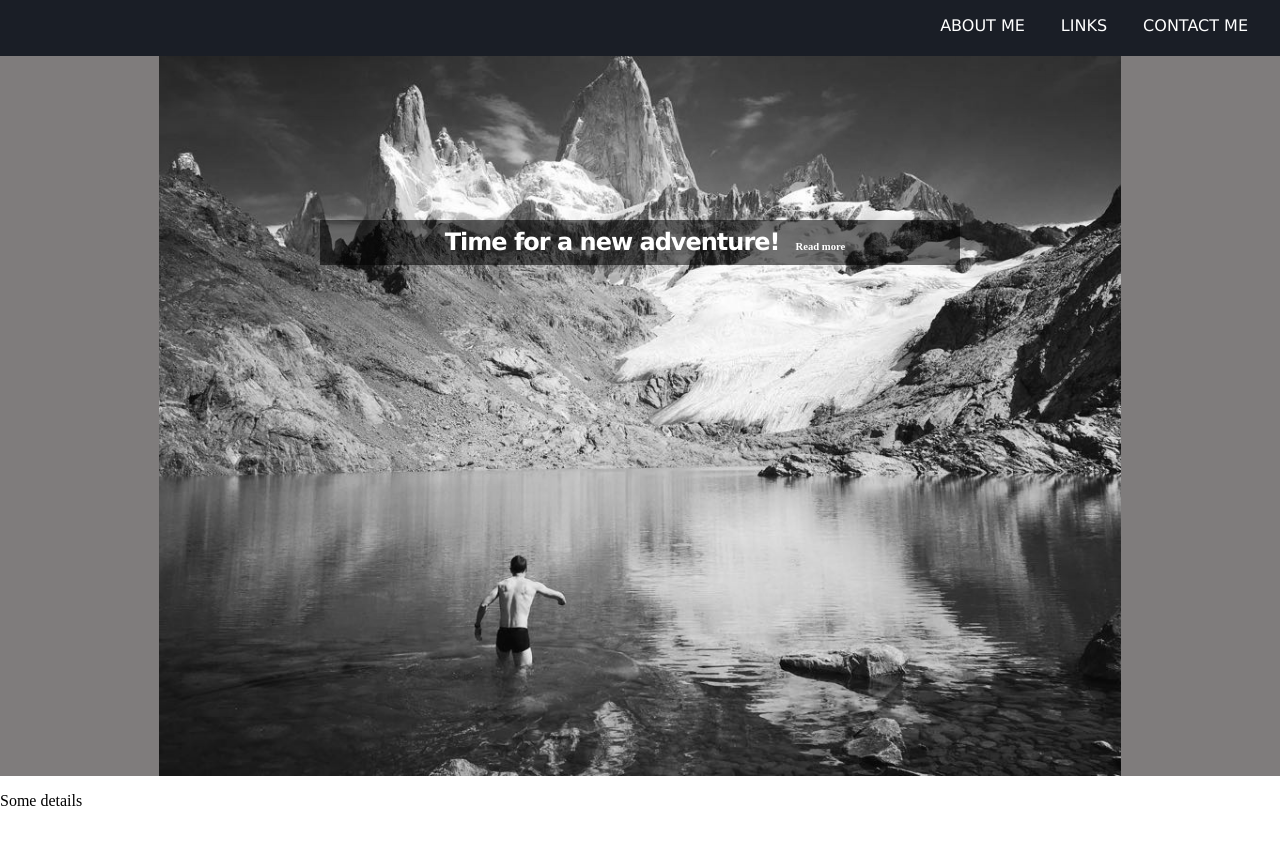
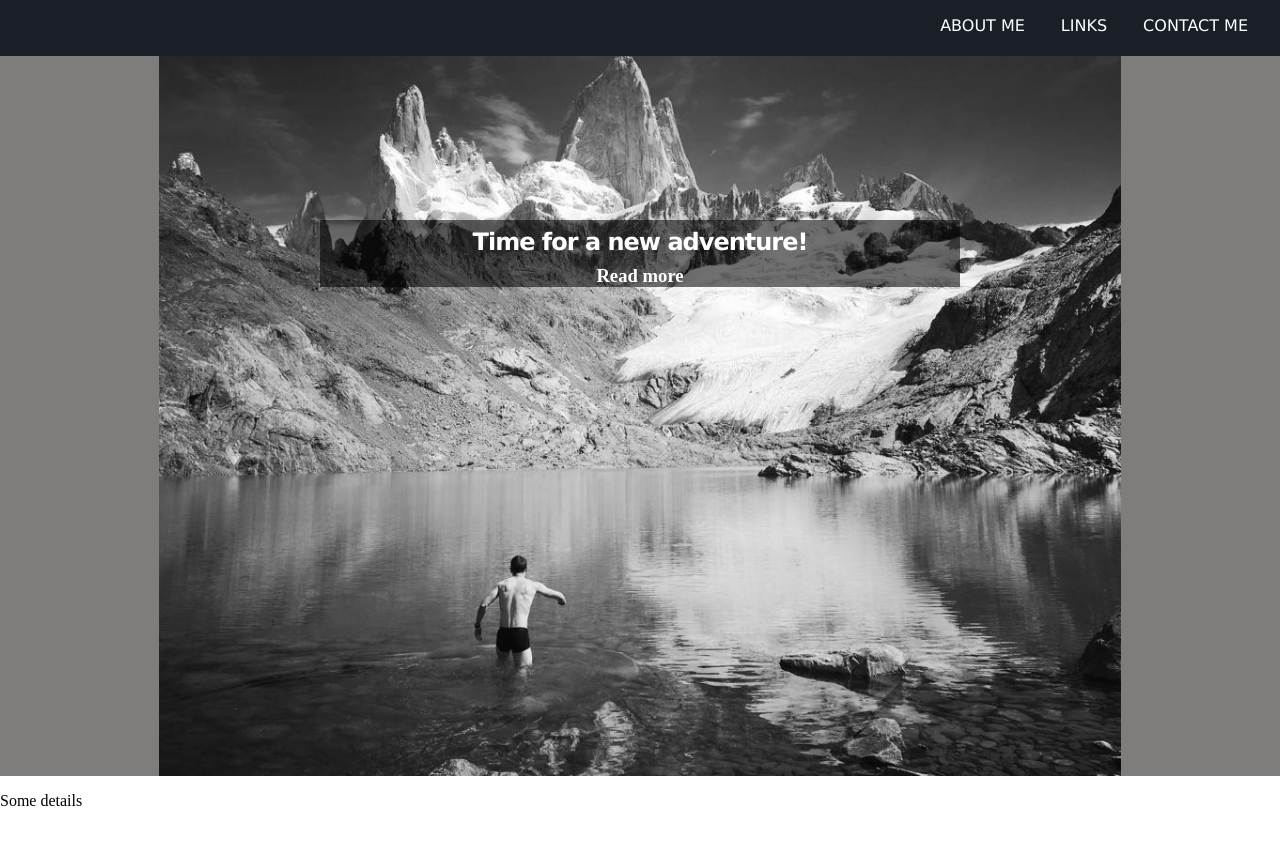
Before and after one commit to georgesykes86/georgesykes86.github.io, a plain HTML site: page index.html in a window 1280 px wide. Shown: the top 844 px of the page. Drawn offline with Linux system fonts and the light colour scheme.

Commit message:
Grid update

```diff
--- a/index.html
+++ b/index.html
@@ -15,9 +15,10 @@
 				<div class="img-container">
 					<img id="lake" src="/Static/adventure.jpg" />
 					<h1 class="overtxt">
-						<span id="overtxt" style>Time for a new adventure!</span>
-						<p id="hidden">Disclaimer: Sorry for the gratuitous insertion of a holiday photo but felt I had to put them to some use!<br />Having spent the last 6 years of my life working as a Mechanical Engineer and Innovation Consultant, I have been constantly trying to develop new technologies and new products. I have seen the way digital technologies are taking over all aspects of our lives and I want to be part of that revolution. I am really excited about taking on this new challenge and I would love for it to be as part of the Founders and Coders community.</p>
-						<span id="expand" style="font-size: 8pt">Read more</span>
+						<span id="overtxt" style>Time for a new adventure!<br /></span>
+						<p id="hidden">Disclaimer: Sorry for the gratuitous insertion of a holiday photo but felt I had to put them to some use!</p>
+						<p id="hidden">Having spent the last 6 years of my life working as a Mechanical Engineer and Innovation Consultant, I have been constantly trying to develop new technologies and new products. I have seen the way digital technologies are taking over all aspects of our lives and I want to be part of that revolution. I am really excited about taking on this new challenge and I would love for it to be as part of the Founders and Coders community.</p>
+						<span id="expand" style="font-size: 14pt">Read more</span>
 					</h1>
 				</div>
 			</section>
```
